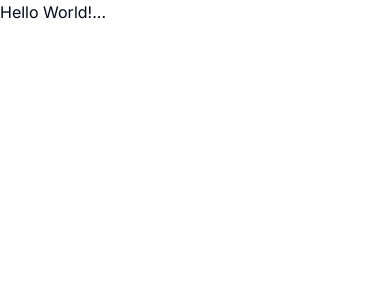
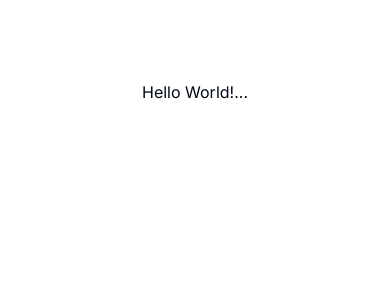
Before and after one commit to mrzahidfaiz/nextjs-digi-themes-shop, a Next.js app: page / in a window 390 px wide. Shown: the top 300 px of the page. Built offline with nearby package versions, Linux system fonts and the light colour scheme.

Commit message:
Add Layout Component as Default for All Pages

```diff
--- a/src/app/layout.tsx
+++ b/src/app/layout.tsx
@@ -6,8 +6,8 @@ import { cn } from "@/lib/utils";
 const inter = Inter({ subsets: ["latin"] });
 
 export const metadata: Metadata = {
-  title: "Create Next App",
-  description: "Generated by create next app",
+  title: "Digi Themes App",
+  description: "Generated by digi themes",
 };
 
 export default function RootLayout({
--- a/src/app/page.tsx
+++ b/src/app/page.tsx
@@ -1,9 +1,10 @@
+import DefaultLayout from "@/components/Layouts/DefaultLayout";
 import Image from "next/image";
 
 export default function Home() {
   return (
-    <main>
-      Hello World!...
-    </main>
+    <DefaultLayout>
+      <main className="flex flex-col items-center text-center mx-auto py-20 max-w-3xl">Hello World!...</main>
+    </DefaultLayout>
   );
 }
--- /dev/null
+++ b/src/components/Layouts/DefaultLayout.tsx
@@ -0,0 +1,15 @@
+import { cn } from "@/lib/utils";
+
+const DefaultLayout = ({
+  className,
+  children,
+}: {
+  className?: string;
+  children: React.ReactNode;
+}) => {
+  return <main className={cn("mx-auto w-full max-w-screen-xl px-2.5 md:px-20", className)}>
+    {children}
+  </main>;
+};
+
+export default DefaultLayout;
```
